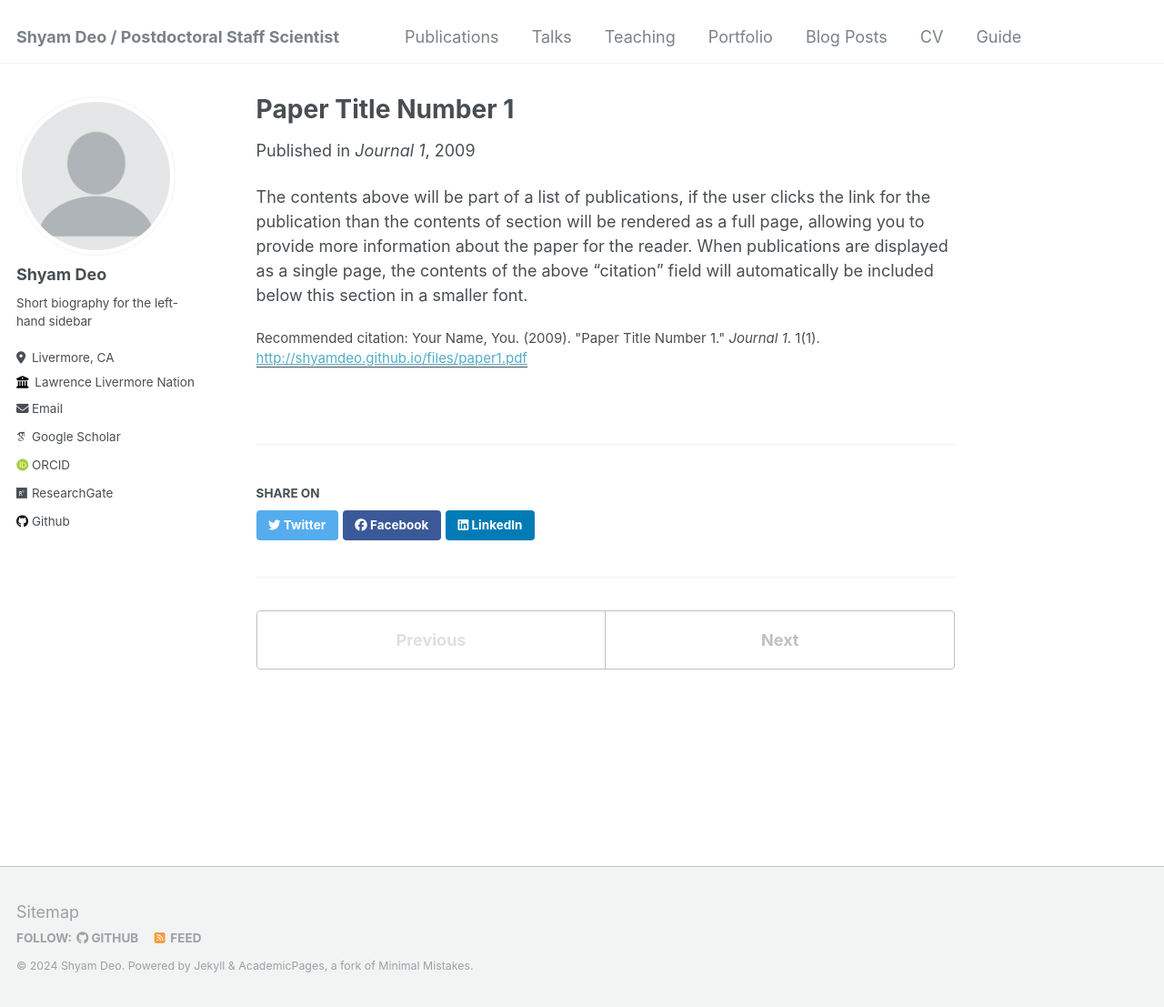
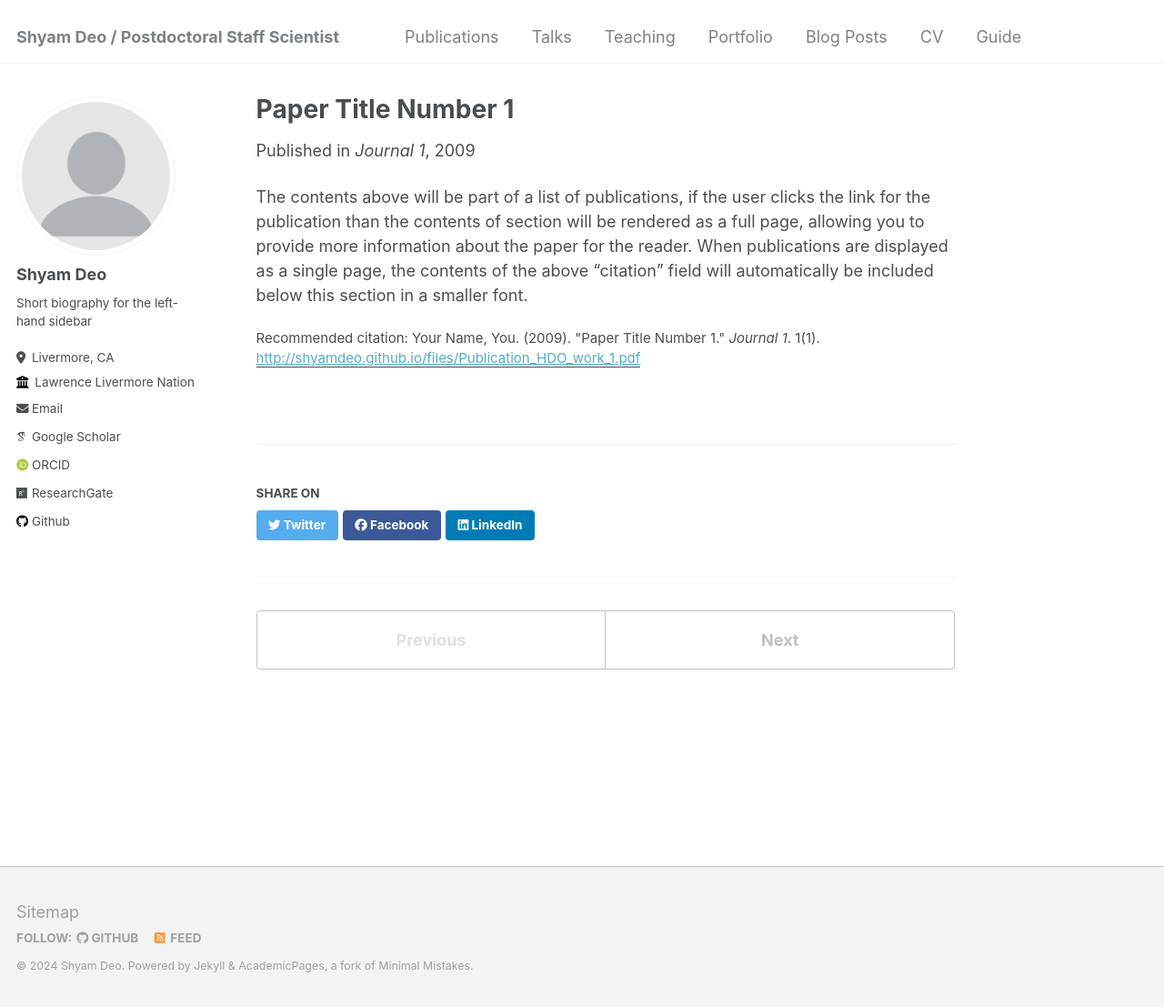
Before and after one commit to Shyamdeokr/Shyamdeokr.github.io, a Jekyll site: the page built from _publications/2009-10-01-paper-title-number-1.md, in a window 1280 px wide and 1107 px high. Shown: the whole window at 91% size. Built offline with Jekyll 4.4.1, drawn with Linux system fonts in a browser that asks for light colours; some web fonts are replaced; part of the change alters nothing that is shown.

Commit message:
Update 2009-10-01-paper-title-number-1.md
Added Paper 1.pdf link

```diff
--- a/_publications/2009-10-01-paper-title-number-1.md
+++ b/_publications/2009-10-01-paper-title-number-1.md
@@ -5,7 +5,7 @@ permalink: /publication/2009-10-01-paper-title-number-1
 excerpt: 'This paper is about the number 1. The number 2 is left for future work.'
 date: 2009-10-01
 venue: 'Journal 1'
-paperurl: 'http://shyamdeo.github.io/files/paper1.pdf'
+paperurl: 'http://shyamdeo.github.io/files/Publication_HDO_work_1.pdf'
 citation: 'Your Name, You. (2009). &quot;Paper Title Number 1.&quot; <i>Journal 1</i>. 1(1).'
 ---
 
```
